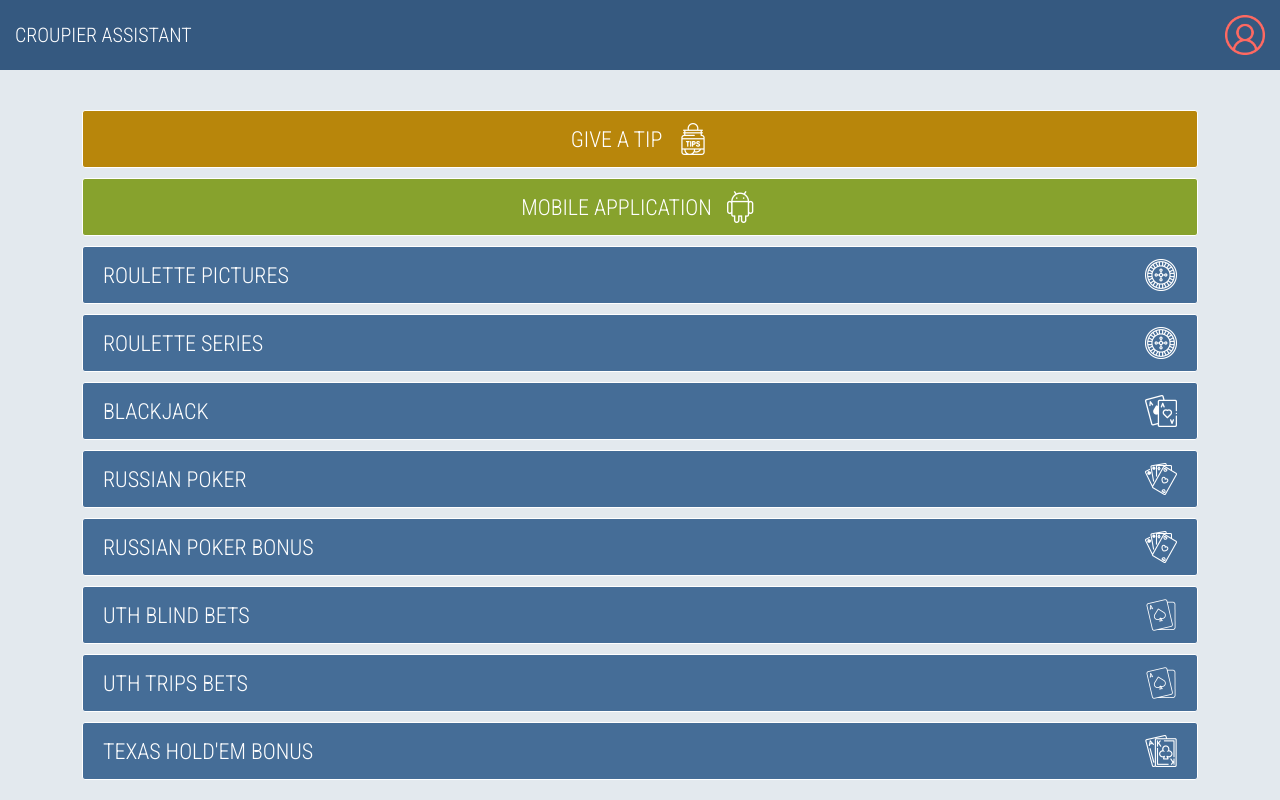
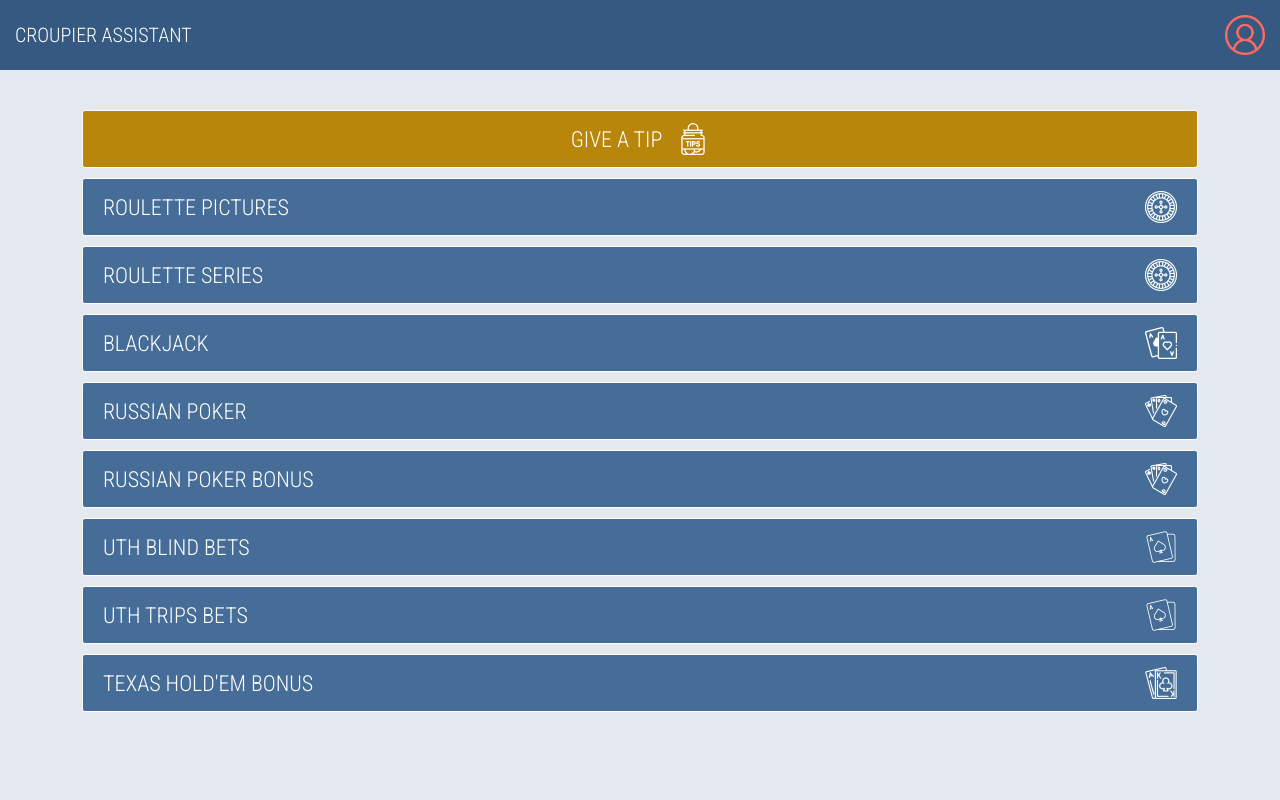
Before and after one commit to CroupierAssistant/croupierassistant.github.io, a website: page index.html in a window 1280 px wide. Drawn offline with Linux system fonts and the light colour scheme.

Commit message:
Update index.html

```diff
--- a/index.html
+++ b/index.html
@@ -249,10 +249,10 @@
       <a id="donation" onclick="showDonateOverflow()" href="#"
         >Give a tip<img src="./img/tip.png"
       /></a>
-      <a id="application" onclick="showAppOverflow()" href="#"
+      <!-- <a id="application" onclick="showAppOverflow()" href="#"
         >Mobile Application<img src="./img/android.png"
         /></a
-      >
+      > -->
       <a id="roulette-pictures" onclick="fetchData(this.id)" href="#"
         >Roulette pictures <img src="./img/casino_roulette_icon.png"
       /></a>
```
